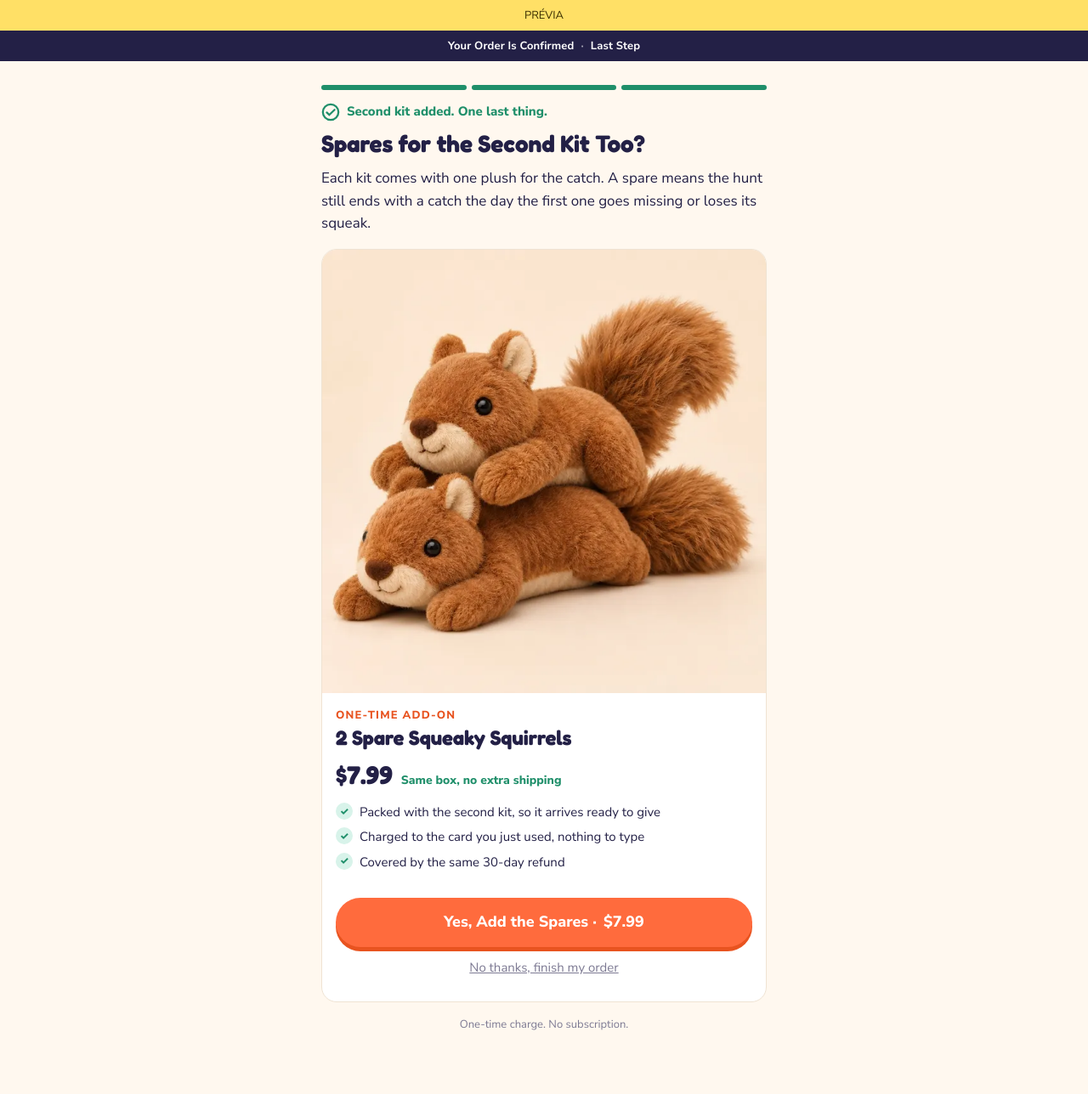
After one commit to kenui/operacao-drop, a PHP site: page /operacoes/drop-eua/produtos/projetor-pet/05-pagina/site/public_html/extra.html in a window 1280 px wide. The commit adds this page. Shown: the whole page at 85% size. Run offline with PHP 8.4, Linux system fonts and the light colour scheme; some libraries are stand-ins or nearby versions.

Commit message:
Funil pós-compra: oferta extra para quem aceita o upsell, downsell 2º kit mais barato (T7) e testes do pós-compra no painel
Co-Authored-By: Claude Opus 5.5 <noreply@anthropic.com>
Claude-Session: https://claude.ai/code/session_01AVFQrXTzUbJPg3Yha9ofWy

```diff
--- a/operacoes/drop-eua/produtos/projetor-pet/05-pagina/site/ferramentas/status.php
+++ b/operacoes/drop-eua/produtos/projetor-pet/05-pagina/site/ferramentas/status.php
@@ -20,7 +20,7 @@ if ($o['config']) {
     ob_start(); require $pub . '/api/_lib.php'; ob_end_clean();
     $d = db();
     $o['precos'] = precos(); $o['custos'] = cfg()['custos'] ?? null;
-    $o['pedidos'] = $d->query("SELECT criado,pago_em,funil_fim,status,pet,kit,mix,bump,variante,valor_front,upsell,valor_upsell,downsell,valor_downsell,reembolsado,contestado,email_enviado,substr(pi_front,1,12) pi FROM pedidos ORDER BY criado DESC LIMIT 15")->fetchAll();
+    $o['pedidos'] = $d->query("SELECT criado,pago_em,funil_fim,status,pet,kit,mix,bump,variante,valor_front,upsell,valor_upsell,downsell,valor_downsell,extra,valor_extra,variante_pos,reembolsado,contestado,email_enviado,substr(pi_front,1,12) pi FROM pedidos ORDER BY criado DESC LIMIT 15")->fetchAll();
     $o['eventos'] = $d->query("SELECT evento, COUNT(*) n FROM eventos GROUP BY evento ORDER BY n DESC")->fetchAll();
     $o['webhooks'] = $d->query("SELECT id, criado FROM webhooks ORDER BY criado DESC LIMIT 10")->fetchAll();
   } catch (Throwable $e) { $o['erro_banco'] = $e->getMessage(); }
--- a/operacoes/drop-eua/produtos/projetor-pet/05-pagina/site/public_html/api/_lib.php
+++ b/operacoes/drop-eua/produtos/projetor-pet/05-pagina/site/public_html/api/_lib.php
@@ -32,6 +32,8 @@ function db(): PDO {
   catch (Throwable $e) { foreach (array_filter(array_map('trim', explode(';', file_get_contents(dirname(__DIR__, 2) . '/schema.sql')))) as $sql) { $pdo->exec($sql); } }
   try { $pdo->query('SELECT telefone FROM pedidos LIMIT 1'); }   // v3: telefone para a correspondência do Meta e avisos de entrega
   catch (Throwable $e) { $pdo->exec('ALTER TABLE pedidos ADD COLUMN telefone VARCHAR(30)'); }
+  try { $pdo->query('SELECT extra FROM pedidos LIMIT 1'); }      // oferta extra pós-upsell + teste do pós-compra
+  catch (Throwable $e) { foreach (['variante_pos VARCHAR(40)', 'extra VARCHAR(20)', 'pi_extra VARCHAR(64)', 'valor_extra INTEGER DEFAULT 0', 'custo_extra INTEGER DEFAULT 0'] as $col) $pdo->exec("ALTER TABLE pedidos ADD COLUMN $col"); }
   return $pdo;
 }
 
@@ -54,10 +56,24 @@ function variante(string $vid): string {
   if ($id === '' || $vid === '' || empty($t['list'][$id])) return $id === '' ? '' : $id . ':A';
   return $id . ':' . ((fnv($id . ':' . $vid) % 100) < ($t['list'][$id]['split'] ?? 50) ? 'B' : 'A');
 }
-// preços (e tipo do downsell) da versão do visitante
-function precos(?string $var = ''): array {
+// teste do pós-compra: sorteio pelo pedido (não pelo visitante), gravado uma vez em pedidos.variante_pos
+function variante_pos(string $tok): string {
+  $t = cfg()['testes_pos'] ?? []; $id = $t['active'] ?? '';
+  if ($id === '' || empty($t['list'][$id])) return '';
+  return $id . ':' . ((fnv($id . ':' . $tok) % 100) < ($t['list'][$id]['split'] ?? 50) ? 'B' : 'A');
+}
+function garantir_pos(array $p): array {
+  if ($p['variante_pos'] !== null && $p['variante_pos'] !== '') return $p;
+  $v = variante_pos($p['token']); if ($v === '') return $p;
+  db()->prepare("UPDATE pedidos SET variante_pos = ? WHERE token = ? AND (variante_pos IS NULL OR variante_pos = '')")->execute([$v, $p['token']]);
+  return pedido($p['token']);
+}
+function precos_p(array $p): array { return precos((string)$p['variante'], (string)($p['variante_pos'] ?? '')); }
+// preços (e tipo do downsell) da versão do visitante e do pedido
+function precos(?string $var = '', string $varPos = ''): array {
   $c = cfg(); $p = $c['precos'] + ['downsell_kind' => $c['downsell_kind'] ?? 'plush'];
   if ($var && str_ends_with($var, ':B')) { $id = substr($var, 0, -2); $p = array_merge($p, $c['testes']['list'][$id]['B'] ?? []); }
+  if ($varPos && str_ends_with($varPos, ':B')) { $id = substr($varPos, 0, -2); $p = array_merge($p, $c['testes_pos']['list'][$id]['B'] ?? []); }
   return $p;
 }
 
@@ -111,7 +127,7 @@ function finalizar(array $p): bool {
   $u = db()->prepare("UPDATE pedidos SET funil_fim = ? WHERE token = ? AND funil_fim IS NULL");
   $u->execute([gmdate('Y-m-d H:i:s'), $p['token']]);
   if ($u->rowCount() === 0) return false;                       // outro processo já fechou
-  $total = (int)$p['valor_front'] + (int)$p['valor_upsell'] + (int)$p['valor_downsell'];
+  $total = (int)$p['valor_front'] + (int)$p['valor_upsell'] + (int)$p['valor_downsell'] + (int)($p['valor_extra'] ?? 0);
   $ctx = json_decode((string)$p['ctx'], true) ?: [];
   $nm = preg_split('/\s+/', trim((string)$p['nome'])) ?: [];
   capi('Purchase', 'purchase.' . $p['token'], ['email' => $p['email'], 'phone' => $p['telefone'] ?? '', 'fn' => $nm[0] ?? '', 'ln' => count($nm) > 1 ? end($nm) : '', 'zip' => $p['cep'], 'city' => $p['cidade'], 'state' => $p['estado'], 'vid' => $ctx['visitante_id'] ?? '', 'ip' => $p['ip'], 'ua' => $p['ua'], 'fbc' => $ctx['fbc'] ?? null, 'fbp' => $ctx['fbp'] ?? null, 'ldu' => !empty($ctx['optout'])],
@@ -119,6 +135,12 @@ function finalizar(array $p): bool {
   enviar_confirmacao(pedido($p['token']));
   log_evento(['visitante_id' => $ctx['visitante_id'] ?? '', 'evento' => 'funnel_complete', 'event_id' => 'purchase.' . $p['token'], 'pet' => $p['pet'], 'angulo' => $p['angulo'], 'dados' => ['pedido' => $p['token'], 'total' => $total]]);
   return true;
+}
+
+// nome de cada oferta pós-compra no recibo, no e-mail e na Stripe
+function nome_extra(string $etapa, string $estado, string $pet): string {
+  if ($etapa === 'extra') return 'Spare plush pack for the second kit, same box';
+  return match ($estado) { 'aceito-guide' => 'The Indoor Hunt Playbook (PDF)', 'aceito-kit' => "Second kit ($pet), same box", default => 'Spare plush pack' };
 }
 
 // ---------- produtos digitais ----------
@@ -149,12 +171,13 @@ function links_download(array $p): array {
 function enviar_confirmacao(?array $p): void {
   $c = cfg();
   if (!$p || empty($c['email_from']) || empty($p['email']) || (int)$p['email_enviado'] === 1) return;
-  $pr = precos((string)$p['variante']); $m = fn($v) => '$' . number_format($v / 100, 2);
+  $pr = precos_p($p); $m = fn($v) => '$' . number_format($v / 100, 2);
   $l = ["Hunt kit (" . ($p['kit'] === 'two' ? "2 kits, {$p['mix']}" : "1 kit, {$p['pet']}") . ")  " . $m((int)$p['valor_front'] - ($p['bump'] ? $pr['bump'] : 0))];
   if ($p['bump']) $l[] = 'Spare plush pack  ' . $m($pr['bump']);
   if ($p['upsell'] === 'aceito') $l[] = "Second kit ({$p['upsell_pet']}), same box  " . $m((int)$p['valor_upsell']);
-  if (str_starts_with((string)$p['downsell'], 'aceito')) $l[] = ($p['downsell'] === 'aceito-guide' ? 'The Indoor Hunt Playbook (PDF)' : 'Spare plush pack') . '  ' . $m((int)$p['valor_downsell']);
-  $total = (int)$p['valor_front'] + (int)$p['valor_upsell'] + (int)$p['valor_downsell'];
+  if (str_starts_with((string)$p['downsell'], 'aceito')) $l[] = nome_extra('downsell', (string)$p['downsell'], (string)$p['upsell_pet']) . '  ' . $m((int)$p['valor_downsell']);
+  if (($p['extra'] ?? '') === 'aceito') $l[] = nome_extra('extra', 'aceito', '') . '  ' . $m((int)$p['valor_extra']);
+  $total = (int)$p['valor_front'] + (int)$p['valor_upsell'] + (int)$p['valor_downsell'] + (int)($p['valor_extra'] ?? 0);
   $dl = links_download($p);
   $prazo = $c['prazo'] ? "It should arrive in {$c['prazo']}." : "We'll email your tracking number as soon as it ships.";
   $nome = $c['email_nome'] ?? 'Order';
--- a/operacoes/drop-eua/produtos/projetor-pet/05-pagina/site/public_html/api/webhook.php
+++ b/operacoes/drop-eua/produtos/projetor-pet/05-pagina/site/public_html/api/webhook.php
@@ -21,11 +21,11 @@ switch ($ev['type']) {
     log_evento(['evento' => 'payment_failed_srv', 'event_id' => $ev['id'], 'dados' => ['pedido' => $obj['metadata']['pedido'] ?? '', 'motivo' => $obj['last_payment_error']['code'] ?? '']]);
     break;
   case 'charge.refunded':
-    db()->prepare('UPDATE pedidos SET reembolsado = reembolsado + ? WHERE pi_front = ? OR pi_upsell = ? OR pi_downsell = ?')->execute([(int)$obj['amount_refunded'], $obj['payment_intent'], $obj['payment_intent'], $obj['payment_intent']]);
+    db()->prepare('UPDATE pedidos SET reembolsado = reembolsado + ? WHERE pi_front = ? OR pi_upsell = ? OR pi_downsell = ? OR pi_extra = ?')->execute([(int)$obj['amount_refunded'], $obj['payment_intent'], $obj['payment_intent'], $obj['payment_intent'], $obj['payment_intent']]);
     log_evento(['evento' => 'refund', 'event_id' => $ev['id'], 'dados' => ['pi' => $obj['payment_intent'], 'valor' => $obj['amount_refunded']]]);
     break;
   case 'charge.dispute.created':
-    db()->prepare('UPDATE pedidos SET contestado = 1 WHERE pi_front = ? OR pi_upsell = ? OR pi_downsell = ?')->execute([$obj['payment_intent'], $obj['payment_intent'], $obj['payment_intent']]);
+    db()->prepare('UPDATE pedidos SET contestado = 1 WHERE pi_front = ? OR pi_upsell = ? OR pi_downsell = ? OR pi_extra = ?')->execute([$obj['payment_intent'], $obj['payment_intent'], $obj['payment_intent'], $obj['payment_intent']]);
     log_evento(['evento' => 'dispute', 'event_id' => $ev['id'], 'dados' => ['pi' => $obj['payment_intent'], 'motivo' => $obj['reason'] ?? '']]);
     break;
   case 'radar.early_fraud_warning.created':
--- a/operacoes/drop-eua/produtos/projetor-pet/05-pagina/site/public_html/assets/funil.js
+++ b/operacoes/drop-eua/produtos/projetor-pet/05-pagina/site/public_html/assets/funil.js
@@ -1,9 +1,18 @@
-/* Upsell e downsell de um clique. Demonstração quando ?o=demo (sem Stripe). */
+/* Upsell, downsell e extra de um clique. Demonstração quando ?o=demo (sem Stripe; ?ds=kit mostra o braço B do T7). */
 (function(){
   var q=new URLSearchParams(location.search), order=q.get("o")||"", demo=order==="demo";
   var etapa=document.body.dataset.etapa, C=window.CONFIG, busy=false;
   var $=function(s){return document.querySelector(s)};
-  function go(next){location.href=(next==="downsell"?"downsell.html":"obrigado.html")+"?o="+encodeURIComponent(order)}
+  function go(next){location.href=({downsell:"downsell.html",extra:"extra.html"}[next]||"obrigado.html")+"?o="+encodeURIComponent(order)+(q.get("ds")?"&ds="+q.get("ds"):"")}
+  // preço e tipo vêm do servidor (ele é quem cobra e quem sorteia o teste do pós-compra); a página só mostra
+  function money(c){return "$"+(c/100).toFixed(2)}
+  function show(o,info){ if(typeof window.onOferta==="function") window.onOferta(o,info||{}); [].forEach.call(document.querySelectorAll("[data-o]"),function(el){var v=o[el.dataset.o]; if(typeof v==="number") el.textContent=money(v)}) }
+  var dd={}; try{dd=JSON.parse(sessionStorage.getItem("demo_order")||"{}")}catch(e){}
+  var ds=q.get("ds")==="kit";
+  var demoOferta={upsell:Math.round(C.upsell.price*100),downsell:ds?2999:Math.round(C.downsell.price*100),downsell_kind:ds?"kit":(C.downsell.kind||"plush"),extra:Math.round(((C.extra||{}).price||7.99)*100),regular:Math.round(C.kits.one.price*100)};
+  var petS=""; try{petS=sessionStorage.getItem("pet")||""}catch(e){}
+  if(demo||etapa!=="downsell") show(demoOferta,{pet:dd.pet||petS||"dog",bump:dd.bump?1:0}); // downsell espera o servidor (o tipo muda no T7)
+  if(!demo&&order) fetch("api/pedido.php?o="+encodeURIComponent(order)).then(function(r){return r.json()}).then(function(j){if(j.oferta) show(j.oferta,j)}).catch(function(){});
   function msg(t){$("#err").textContent=t||""}
   track(etapa+"_view",{pedido:order});
   function decide(acao){
@@ -12,8 +21,9 @@
     track(etapa+(acao==="aceitar"?"_accept":"_decline"),{pedido:order,pet:pet});
     if(demo){
       try{var d=JSON.parse(sessionStorage.getItem("demo_order")||"{}");d[etapa]=acao==="aceitar"?(pet||true):false;sessionStorage.setItem("demo_order",JSON.stringify(d))}catch(e){}
-      var show=C.downsell.on&&!(C.downsell.kind==="plush"&&d.bump);
-      return go(etapa==="upsell"&&acao!=="aceitar"&&show?"downsell":"obrigado");
+      if(etapa!=="upsell") return go("obrigado");
+      if(acao==="aceitar") return go(C.extra&&C.extra.on?"extra":"obrigado");
+      return go(C.downsell.on&&(demoOferta.downsell_kind!=="plush"||!d.bump)?"downsell":"obrigado");
     }
     fetch("api/upsell.php",{method:"POST",headers:{"Content-Type":"application/json"},body:JSON.stringify({order:order,etapa:etapa,acao:acao,pet:pet})})
     .then(function(r){return r.json()}).then(function(j){
--- a/operacoes/drop-eua/produtos/projetor-pet/05-pagina/site/public_html/config.js
+++ b/operacoes/drop-eua/produtos/projetor-pet/05-pagina/site/public_html/config.js
@@ -20,6 +20,8 @@ window.CONFIG = {
   bump:     { price: 9.99 },
   upsell:   { price: 39.99, regular: 49.99 },  // regular = preço real de 1 kit
   downsell: { price: 7.99, on: true, kind: "plush" },  // control: pelúcias extras só para quem não pegou o bump
+  extra:    { price: 7.99, on: true },  // 24/11: quem ACEITA o upsell vê pelúcias para o 2º kit. Preço real vem do servidor (api/_precos.php, teste T8).
+  /* Testes do pós-compra (T7, T8) rodam no servidor, sorteados pelo pedido: ver api/_precos.php -> testes_pos. */
   bonus: { on: true, name: "First Hunt Guide" },        // PDF grátis por e-mail (objeções 2 e 4 da persona)
 
   delivery: "7–15 days",  // CJ 24/11: CJPacket Sensitive, ~90% entregue em 4–12 dias + 1–3 de separação
--- /dev/null
+++ b/operacoes/drop-eua/produtos/projetor-pet/05-pagina/site/public_html/extra.html
@@ -0,0 +1,45 @@
+<!doctype html>
+<html lang="en"><head><meta charset="utf-8"><meta name="viewport" content="width=device-width,initial-scale=1,viewport-fit=cover"><meta name="robots" content="noindex">
+<title>One Last Thing</title>
+<link rel="preconnect" href="https://fonts.gstatic.com" crossorigin>
+<link rel="stylesheet" href="https://fonts.googleapis.com/css2?family=Fredoka:wght@500;600;700&family=Nunito+Sans:opsz,wght@6..12,400;6..12,600;6..12,700;6..12,800&display=swap"><link rel="stylesheet" href="assets/site.css"><script src="config.js"></script></head>
+<body data-etapa="extra">
+<!-- Oferta para quem ACEITOU o upsell (07-funil.md, D13). Mesma caixa, custo conhecido, uma tela só, sem insistir. -->
+<div class="preview" id="previewBar" hidden>PRÉVIA</div>
+<div class="topbar"><span>Your Order Is Confirmed</span><span>Last Step</span></div>
+<main class="page"><div class="wrap">
+  <div class="progress" aria-label="Step 3 of 3"><i class="on"></i><i class="on"></i><i class="on"></i></div>
+  <div class="okline"><svg viewBox="0 0 24 24" fill="none" stroke="currentColor" stroke-width="2.5" stroke-linecap="round"><circle cx="12" cy="12" r="10"/><path d="m7 12.5 3.2 3L17 9"/></svg>Second kit added. One last thing.</div>
+  <h1 id="exH">Spares for the Second Kit Too?</h1>
+  <p id="exP">Each kit comes with one plush for the catch. A spare means the hunt still ends with a catch the day the first one goes missing or loses its squeak.</p>
+  <div class="offer">
+    <img id="exImg" src="assets/img/bump-dog.webp" alt="Spare plush toys" width="800" height="800">
+    <div class="ob">
+      <div class="eyebrow" style="margin:0">One-Time Add-On</div>
+      <h2 style="font-size:24px;margin:4px 0 0" id="exTitle">2 Spare Squeaky Squirrels</h2>
+      <div class="price"><b data-o="extra"></b><em>Same box, no extra shipping</em></div>
+      <ul class="ticks">
+        <li id="exFor">Packed with the second kit, so it arrives ready to give</li>
+        <li>Charged to the card you just used, nothing to type</li>
+        <li>Covered by the same 30-day refund</li>
+      </ul>
+      <div class="err" id="err" role="alert"></div>
+      <button class="btn" id="yes" type="button">Yes, Add the Spares · <span data-o="extra"></span></button>
+      <button class="linkbtn" id="no" type="button">No thanks, finish my order</button>
+    </div>
+  </div>
+  <p class="src center">One-time charge. No subscription.</p>
+</div></main>
+<script src="assets/track.js"></script><script src="assets/pages.js"></script>
+<script>
+window.onOferta=function(o,info){
+  var pet=info.upsell_pet||info.pet||"dog", dog=pet!=="cat";
+  document.getElementById("exImg").src="assets/img/bump-"+(dog?"dog":"cat")+".webp";
+  document.getElementById("exTitle").textContent=dog?"2 Spare Squeaky Squirrels":"3 Spare Catnip Mice";
+  if(info.bump){ // já pegou pelúcias no checkout: estas são para o 2º kit (não é a mesma oferta repetida)
+    document.getElementById("exP").textContent="Your first kit already has its spares. This pack is for the second kit, so both pets get the same.";
+  }
+};
+</script>
+<script src="assets/funil.js"></script>
+</body></html>
--- a/operacoes/drop-eua/produtos/projetor-pet/05-pagina/site/public_html/obrigado.html
+++ b/operacoes/drop-eua/produtos/projetor-pet/05-pagina/site/public_html/obrigado.html
@@ -42,7 +42,9 @@
     var two=d.kit==="two",L=[[two?"Hunt kit (2 kits, "+(d.mix||[]).join(" + ")+")":"Hunt kit (1 kit, "+(d.pet||"cat")+")",Math.round((d.front||C.kits.one.price)*100)]];
     if(d.bump)L.push(["Spare plush pack",Math.round((d.bumpPrice||C.bump.price)*100)]);
     if(d.upsell)L.push(["Second kit ("+d.upsell+"), same box",Math.round(C.upsell.price*100)]);
-    if(d.downsell)L.push([C.downsell.kind==="guide"?"The Indoor Hunt Playbook (PDF)":"Spare plush pack",Math.round(C.downsell.price*100)]);
+    var dsk=new URLSearchParams(location.search).get("ds")==="kit";
+    if(d.downsell)L.push(dsk?["Second kit ("+d.downsell+"), same box",2999]:[C.downsell.kind==="guide"?"The Indoor Hunt Playbook (PDF)":"Spare plush pack",Math.round(C.downsell.price*100)]);
+    if(d.extra)L.push(["Spare plush pack for the second kit, same box",Math.round(((C.extra||{}).price||7.99)*100)]);
     var dls=C.bonus&&C.bonus.on?[["First Hunt Guide (PDF) [demo]","#"]].concat((d.pet||"dog")==="dog"?[["Rainy Day Play Plan (PDF) [demo]","#"]]:[]):[];
     show({linhas:L,total:L.reduce(function(a,l){return a+l[1]},0),event_id:"purchase.demo",downloads:dls});
     return;
--- a/operacoes/drop-eua/produtos/projetor-pet/05-pagina/site/schema.sql
+++ b/operacoes/drop-eua/produtos/projetor-pet/05-pagina/site/schema.sql
@@ -7,6 +7,7 @@ CREATE TABLE IF NOT EXISTS pedidos (
   valor_front INTEGER DEFAULT 0, custo_front INTEGER DEFAULT 0,
   upsell VARCHAR(20), pi_upsell VARCHAR(64), upsell_pet VARCHAR(10), valor_upsell INTEGER DEFAULT 0, custo_upsell INTEGER DEFAULT 0,
   downsell VARCHAR(20), pi_downsell VARCHAR(64), valor_downsell INTEGER DEFAULT 0, custo_downsell INTEGER DEFAULT 0,
+  variante_pos VARCHAR(40), extra VARCHAR(20), pi_extra VARCHAR(64), valor_extra INTEGER DEFAULT 0, custo_extra INTEGER DEFAULT 0,
   reembolsado INTEGER DEFAULT 0, contestado INTEGER DEFAULT 0,
   email VARCHAR(190), nome VARCHAR(190), telefone VARCHAR(30), cep VARCHAR(20), cidade VARCHAR(80), estado VARCHAR(10), endereco TEXT,
   ip VARCHAR(45), ua VARCHAR(255), ctx TEXT
```
Also changed, not shown: operacoes/drop-eua/produtos/projetor-pet/05-pagina/site/public_html/api/_precos.php (+15 -2 lines), operacoes/drop-eua/produtos/projetor-pet/05-pagina/site/public_html/api/pedido.php (+7 -4 lines), operacoes/drop-eua/produtos/projetor-pet/05-pagina/site/public_html/api/upsell.php (+29 -16 lines), operacoes/drop-eua/produtos/projetor-pet/05-pagina/site/public_html/downsell.html (+31 -9 lines), operacoes/drop-eua/produtos/projetor-pet/05-pagina/site/public_html/painel-05175be75f81/index.php (+24 -16 lines), operacoes/drop-eua/produtos/projetor-pet/05-pagina/site/public_html/upsell.html (+5 -3 lines), operacoes/drop-eua/produtos/projetor-pet/07-funil.md (+6 -3 lines), operacoes/drop-eua/produtos/projetor-pet/testes/fila.md (+14 -3 lines), operacoes/drop-eua/produtos/projetor-pet/05-pagina/prints/2026-11-24_funil-pos-compra.jpg (added), operacoes/drop-eua/produtos/projetor-pet/05-pagina/site/public_html/painel-05175be75f81/prints/downsell.jpg, operacoes/drop-eua/produtos/projetor-pet/05-pagina/site/public_html/painel-05175be75f81/prints/extra.jpg (added), operacoes/drop-eua/produtos/projetor-pet/05-pagina/site/public_html/painel-05175be75f81/prints/upsell.jpg.
